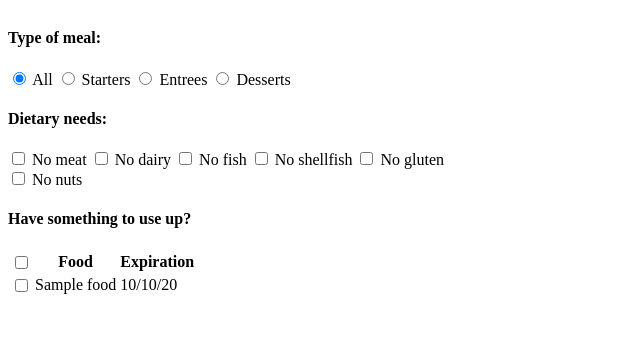
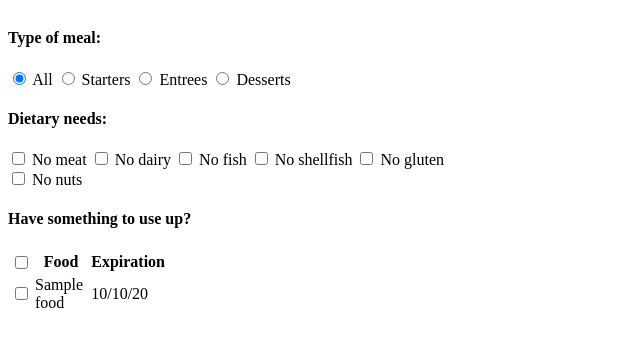
Before and after one commit to obishop/Dough, a Django app: template templates/recipes.html in a window 1280 px wide. Shown: the top 347 px of the page, without its empty margins (0-640 px from the left). Run offline with Django 3.2, Linux system fonts and the light colour scheme; the template is opened without the code that fills it: most values are stand-ins (such as "Sample title", 1, 10 or a date in 2020).

Commit message:
added theming

```diff
--- a/templates/recipes.html
+++ b/templates/recipes.html
@@ -152,7 +152,7 @@ $(function() {
 
 <h4>Have something to use up?</h4>
 <form name="form_foods">
-<table id="myTable">
+<table id="myTable" style="width:10em">
 <thead style="height:5px">
 <tr style="height:5px">
 	<th style="height:5px"><input type="checkbox" name="food" value="all" /></th>
@@ -174,7 +174,7 @@ $(function() {
 </form>
 
 {% else %}
-   <p>No food are available.</p>
+   <p></p>
 {% endif %}
 
 </div>
```
